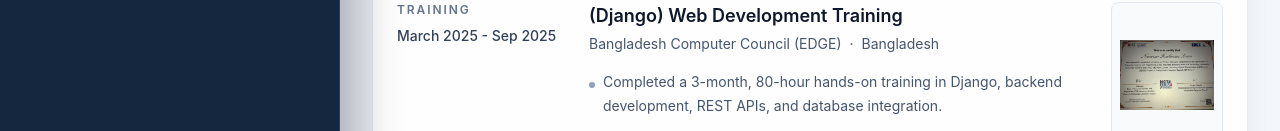
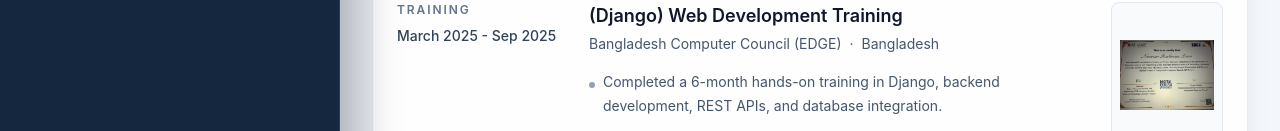
Before and after one commit to NaimurRahmannn/Portfolio-Project, a React (Vite) app: page /education-work-experience in a window 1280 px wide. Shown: the part 669-800 px from the top of the page. Built offline with nearby package versions, Linux system fonts and the light colour scheme.

Commit message:
fix: experience

```diff
--- a/src/pages/TrainingWorkExperiencePage.jsx
+++ b/src/pages/TrainingWorkExperiencePage.jsx
@@ -25,7 +25,7 @@ const experienceItems = [
         certificate: trainingCertificate,
         certificateAlt: 'Bangladesh Computer Council web development training certificate',
         details: [
-            'Completed a 3-month, 80-hour hands-on training in Django, backend development, REST APIs, and database integration.',
+            'Completed a 6-month hands-on training in Django, backend development, REST APIs, and database integration.',
         ],
     },
     {
```
